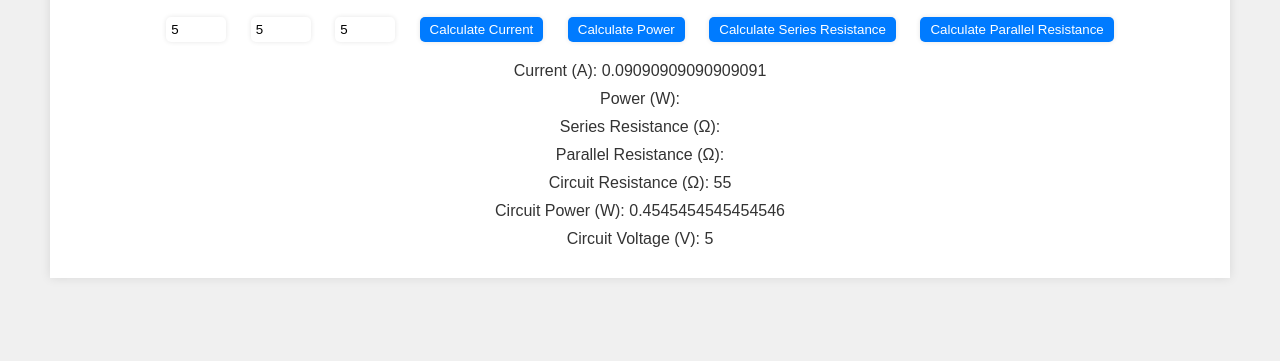
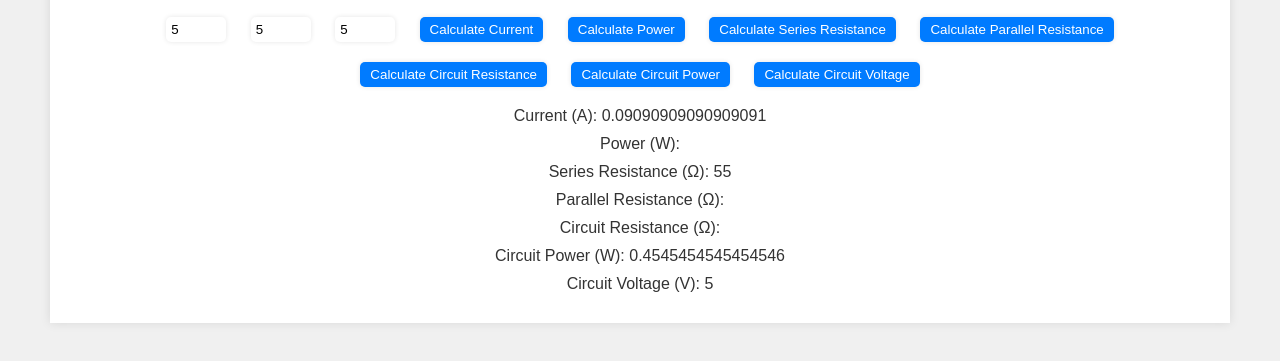
Before and after one commit to an1honymd/Programas-Rapidos, a plain HTML site: page Fisica.html in a window 1280 px wide. Both pictures are taken after typing "5", "5", "5" into the empty fields and a click on the button "Calculate Current". Shown: the part 129-490 px from the top of the page. Drawn offline with Linux system fonts and the light colour scheme.

Commit message:
Tercer cambio

```diff
--- a/Fisica.html
+++ b/Fisica.html
@@ -58,6 +58,9 @@
     <button onclick="calculatePower()">Calculate Power</button>
     <button onclick="calculateSeriesResistor()">Calculate Series Resistance</button>
     <button onclick="calculateParallelResistor()">Calculate Parallel Resistance</button>
+    <button onclick="calculateCircuitResistance()">Calculate Circuit Resistance</button>
+    <button onclick="calculateCircuitPower()">Calculate Circuit Power</button>
+    <button onclick="calculateCircuitVoltage()">Calculate Circuit Voltage</button>
     <p>Current (A): <span id="current"></span></p>
     <p>Power (W): <span id="power"></span></p>
     <p>Series Resistance (Ω): <span id="seriesResistance"></span></p>
@@ -75,14 +78,13 @@
       const totalResistance = resistance1 + resistance2;
       const current = voltage / totalResistance;
       document.getElementById("current").innerText = current;
-      document.getElementById("circuitResistance").innerText = totalResistance;
+      document.getElementById("seriesResistance").innerText = totalResistance;
       document.getElementById("circuitPower").innerText = voltage * current;
       document.getElementById("circuitVoltage").innerText = voltage;
     }
     function calculatePower() {
-      const resistance = document.getElementById("resistor1").value;
+      const current = document.getElementById("current").innerText;
       const voltage = document.getElementById("voltage").value;
-      const current = document.getElementById("current").innerText;
       const power = voltage * current;
       document.getElementById("power").innerText = power;
       document.getElementById("circuitPower").innerText = power;
@@ -101,6 +103,22 @@
       document.getElementById("parallelResistance").innerText = parallelResistance;
       document.getElementById("circuitResistance").innerText = parallelResistance;
     }
+    function calculateCircuitResistance() {
+      const totalResistance = document.getElementById("seriesResistance").innerText || document.getElementById("parallelResistance").innerText || 0;
+      document.getElementById("circuitResistance").innerText = totalResistance;
+    }
+    function calculateCircuitPower() {
+      const voltage = document.getElementById("voltage").value;
+      const current = document.getElementById("current").innerText;
+      const circuitPower = voltage * current;
+      document.getElementById("circuitPower").innerText = circuitPower;
+    }
+    function calculateCircuitVoltage() {
+      const current = document.getElementById("current").innerText;
+      const circuitResistance = document.getElementById("circuitResistance").innerText;
+      const circuitVoltage = current * circuitResistance;
+      document.getElementById("circuitVoltage").innerText = circuitVoltage;
+    }
   </script>
 </body>
 </html>
```
